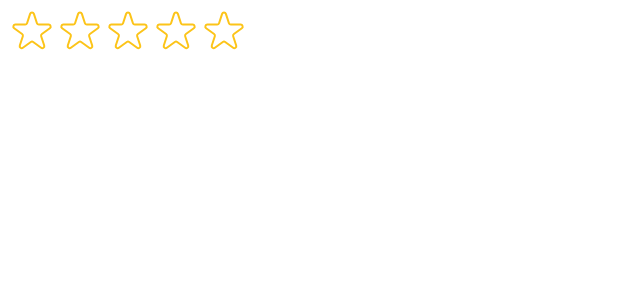
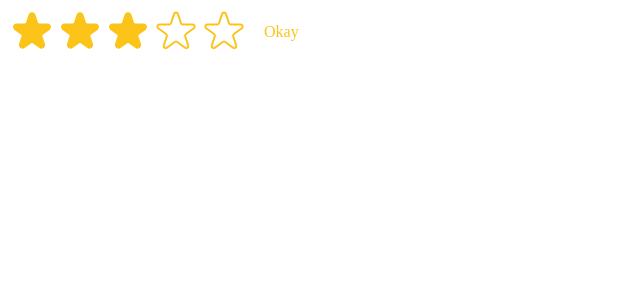
Before and after one commit to julienheng/usePopcorn, a React (Vite) app: page / in a window 1280 px wide. Shown: the top 300 px of the page, without its empty margins (0-640 px from the left). Built offline with nearby package versions, Linux system fonts and the light colour scheme.

Commit message:
working on component composition

```diff
--- a/src/components/StarRating/StarRating.tsx
+++ b/src/components/StarRating/StarRating.tsx
@@ -7,14 +7,18 @@ type Props = {
   maxRating: number;
   color: string;
   size: number;
+  messages: string[];
+  defaultRating: number;
 };
 
 export default function StarRating({
   maxRating = 5,
   color = "#fcc419",
   size = 48,
+  messages = [],
+  defaultRating = 0,
 }: Props) {
-  const [rating, setRating] = useState(0);
+  const [rating, setRating] = useState(defaultRating);
   const [tempRating, setTempRating] = useState(0);
 
   const textStyle = {
@@ -39,7 +43,11 @@ export default function StarRating({
           />
         ))}
       </div>
-      <p style={textStyle}>{tempRating || rating || ""}</p>
+      <p style={textStyle}>
+        {messages.length === maxRating
+          ? messages[tempRating ? tempRating - 1 : rating - 1]
+          : tempRating || rating || ""}
+      </p>
     </div>
   );
 }
--- a/src/main.tsx
+++ b/src/main.tsx
@@ -7,6 +7,12 @@ import StarRating from "./components/StarRating/StarRating.tsx";
 ReactDOM.createRoot(document.getElementById("root")!).render(
   <React.StrictMode>
     {/* <App /> */}
-    <StarRating maxRating={5} color='#fcc419' size={48} />
+    <StarRating
+      maxRating={5}
+      color="#fcc419"
+      size={48}
+      messages={["Terrible", "Bad", "Okay", "Good", "Amazing"]}
+      defaultRating={3}
+    />
   </React.StrictMode>
 );
```
